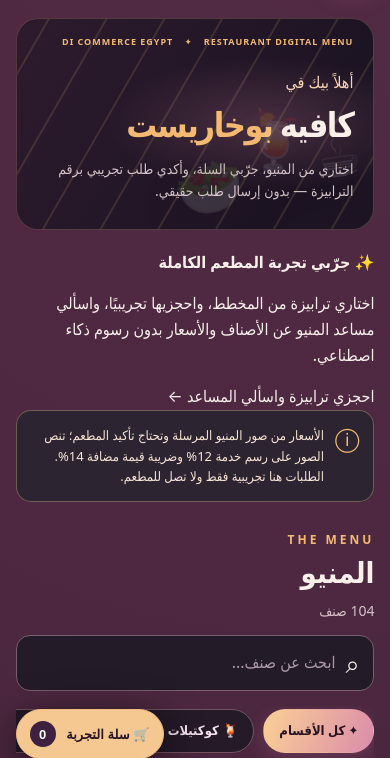
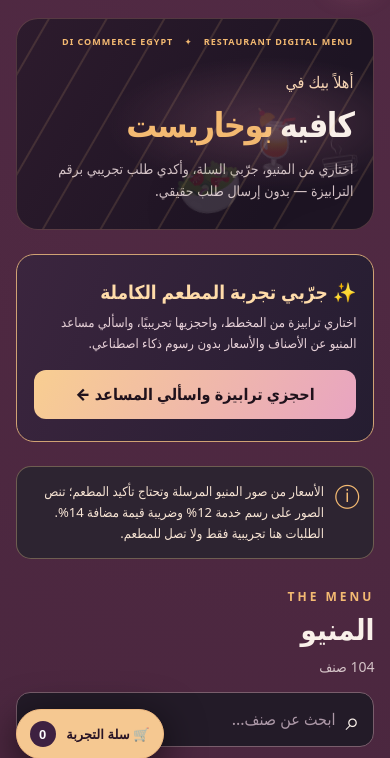
Before and after one commit to riva1505-stack/DI-commerce-Egypt, a FastAPI app: page /bokharest in a window 390 px wide. Shown: the part 73-831 px from the top of the page. Run offline with FastAPI, Linux system fonts and the light colour scheme.

Commit message:
Style responsive reservation and chat showcase link

```diff
--- a/static/bokharest.css
+++ b/static/bokharest.css
@@ -146,3 +146,16 @@ body.demo-cart-open{overflow:hidden}
 @media(max-width:639px){.demo-cart-toggle{bottom:max(12px,env(safe-area-inset-bottom));font-size:13px;
   padding:11px 13px}.demo-cart-panel{border:0}.demo-line-title{flex-wrap:wrap}}
 @media(prefers-reduced-motion:reduce){.dish-add,.demo-cart-toggle{transition:none}}
+
+/* Sales showcase call-to-action; never implies restaurant-approved reservations. */
+.showcase-banner{display:flex;justify-content:space-between;align-items:center;gap:16px;margin:24px 0;
+  padding:22px clamp(17px,3vw,27px);border:1px solid #d0a274;border-radius:18px;
+  background:linear-gradient(110deg,#3b253e,#251d31)}
+.showcase-banner strong{font-size:19px;color:#ffdcaa}
+.showcase-banner p{margin:5px 0 0;color:#e7d1d8;font-size:13px;max-width:600px}
+.showcase-link{display:inline-flex;align-items:center;justify-content:center;flex:0 0 auto;
+  background:linear-gradient(120deg,#f8ce91,#e8a4c1);color:#20121c;border-radius:12px;
+  padding:12px 18px;font-weight:900;text-decoration:none;min-height:48px}
+.showcase-link:focus-visible{outline:3px solid #fff;outline-offset:3px}
+@media(max-width:680px){.showcase-banner{align-items:stretch;flex-direction:column}
+.showcase-link{width:100%}}
```
